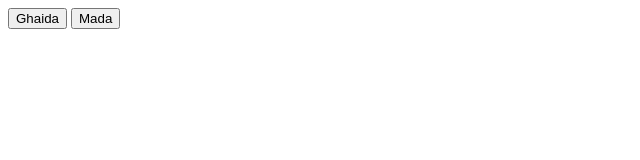
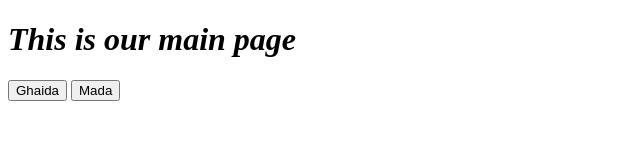
Before and after one commit to Ghaida-Aloufi/Activities, a plain HTML site: page index.html in a window 1280 px wide. Shown: the whole page, without its empty margins (0-640 px from the left). Drawn offline with Linux system fonts and the light colour scheme.

Commit message:
added title to main

```diff
--- a/index.html
+++ b/index.html
@@ -6,6 +6,7 @@
   <title>Document</title>
 </head>
 <body>
+  <h1><i>This is our main page</i></h1>
   <button onclick="location.href='ghaida.html'">Ghaida</button>
   <button onclick="location.href='mada.html'">Mada</button>
 
```
